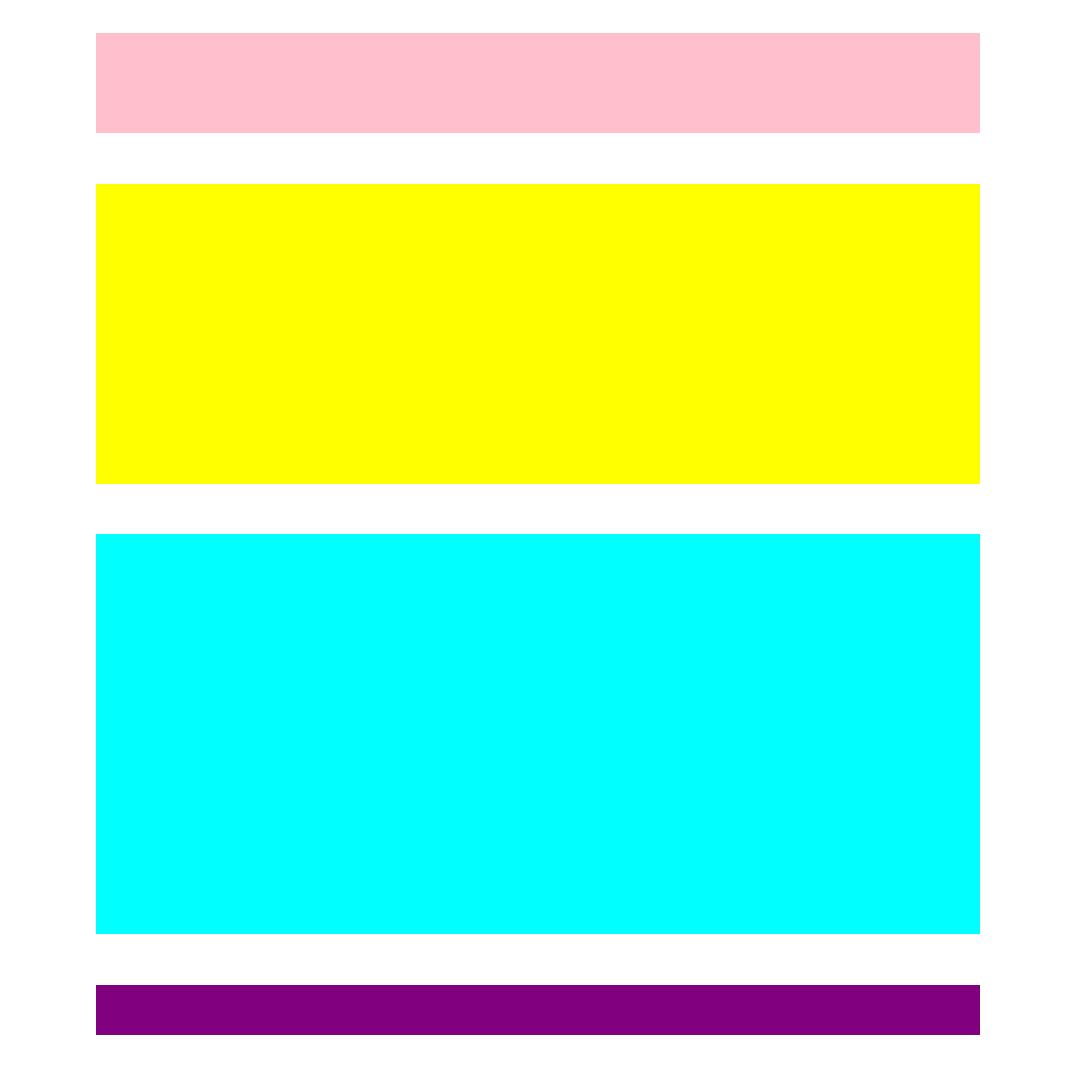
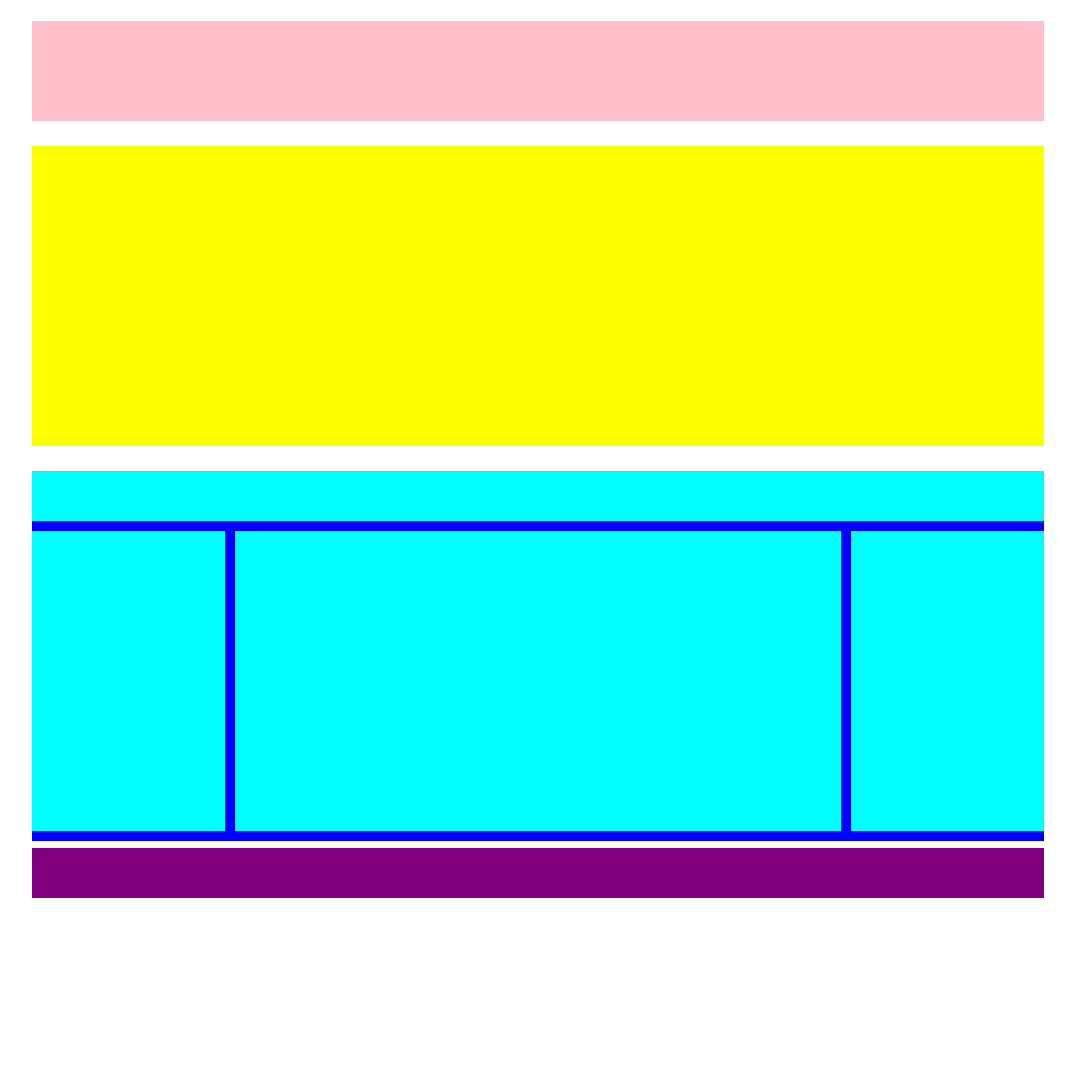
Before and after one commit to tommasoscocciolini/htmlcss-struttura-wp, a plain HTML site: page index.html in a window 1280 px wide. Shown: the whole page, without its empty margins (102-1177 px from the left). After the commit the page ends 919 px from the top, so only its background shows below. Drawn offline with Linux system fonts and the light colour scheme.

Commit message:
v1 del layout completo

```diff
--- a/css/master.css
+++ b/css/master.css
@@ -1,9 +1,13 @@
-body{
-
+.container{ /*padding cravatta*/
+  padding: 1% 10%;
 }
 
-.container{
-  padding: 2% 15%;
+footer{ /*aggiustamento footer*/
+  margin-top: -18px;
+}
+
+[class^="col-"]{  /*float delle colonne*/
+  float: left;
 }
 
 .row:after{  /*clearfix*/
@@ -12,11 +16,7 @@ body{
   display: table;
 }
 
-[class^="col-"]{
-  float: left;
-}
-
-.col-100{
+.col-100{ /*width per le colonne*/
   width: 100%;
 }
 
@@ -28,7 +28,7 @@ body{
   width: 20%;
 }
 
-.h1{
+.h1{ /*altezze per layout vuoto*/
   height: 100px;
 }
 
@@ -44,7 +44,7 @@ body{
   height: 50px;
 }
 
-.bg-pink{
+.bg-pink{ /*utilities*/
   background-color: pink;
 }
 
@@ -59,3 +59,21 @@ body{
 .bg-purple{
   background-color: purple;
 }
+
+.bg-blue{
+  background-color: blue;
+}
+
+.col-100 div.int-top{ /*impostazione margini nei div interni alle colonne*/
+  margin-bottom: 10px;
+}
+
+.col-20 div.int-sx{
+  margin-right: 10px;
+  margin-bottom: 10px;
+}
+
+.col-20 div.int-dx{
+  margin-left: 10px;
+  margin-bottom: 10px;
+}
--- a/index.html
+++ b/index.html
@@ -23,18 +23,24 @@
         </div>
       </section>
       <section class="container">
-        <div class="row">
-          <div class="col-100 bg-cyan h1">
+        <div class="row bg-blue">
+          <div class="col-100">
+            <div class="int-top bg-cyan h4">
 
+            </div>
           </div>
-          <div class="col-20 bg-cyan h2">
+          <div class="col-20">
+            <div class="int-sx bg-cyan h2">
 
+            </div>
           </div>
           <div class="col-60 bg-cyan h2">
 
           </div>
-          <div class="col-20 bg-cyan h2">
+          <div class="col-20">
+            <div class="int-dx bg-cyan h2">
 
+            </div>
           </div>
         </div>
       </section>
@@ -45,7 +51,6 @@
         <div class="col-100 bg-purple h4">
 
         </div>
-
       </div>
     </footer>
 
```
